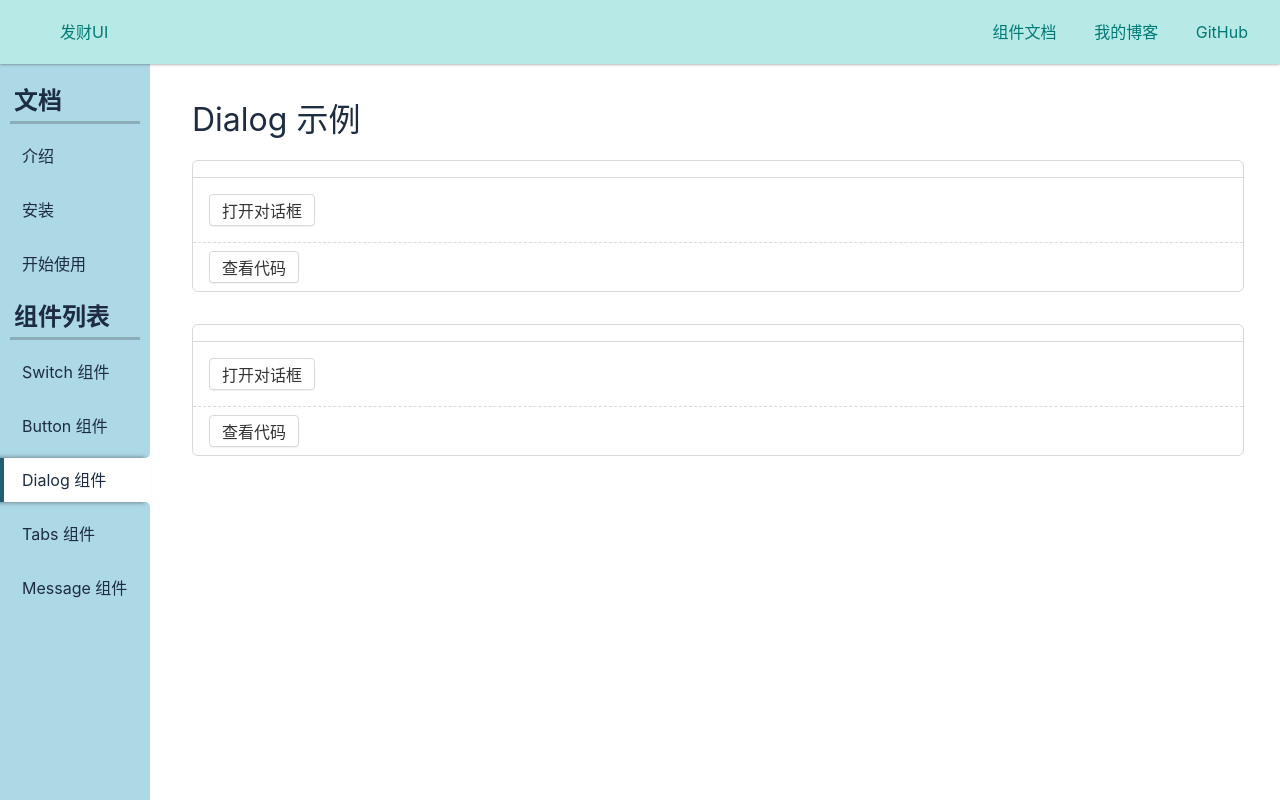
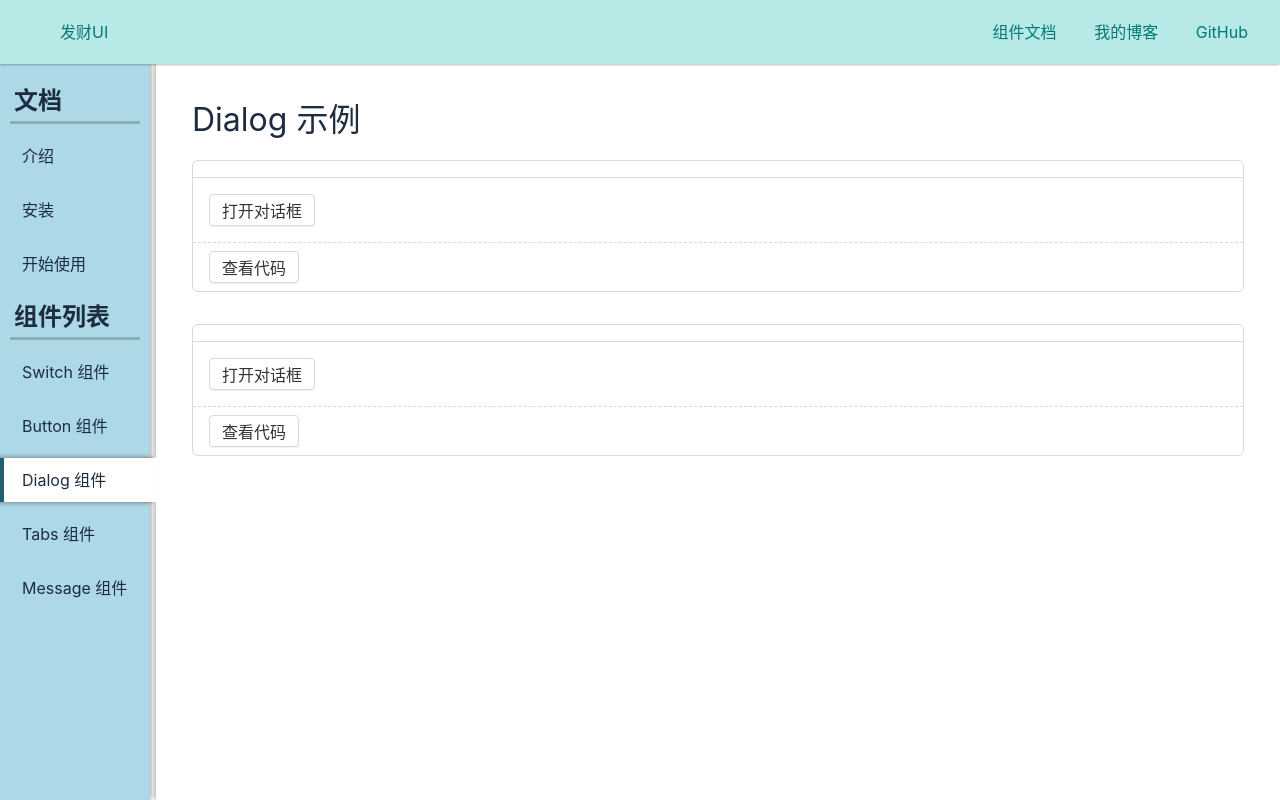
Before and after one commit to baIder/rich-ui, a Vue app: page /#/doc/dialog in a window 1280 px wide. Built offline with nearby package versions, Linux system fonts and the light colour scheme.

Commit message:
Doc页面增加部分阴影

```diff
--- a/src/views/Doc.vue
+++ b/src/views/Doc.vue
@@ -95,6 +95,7 @@ $asideIndex: 10;
     padding: 36px;
     background: white;
     overflow: auto;
+    box-shadow: 0 0 5px fade_out(black, 0.5);
   }
 }
 
@@ -127,6 +128,7 @@ aside {
   transition: all 250ms;
 
   -webkit-tap-highlight-color: transparent;
+  box-shadow: 0 0 5px fade_out(black, 0.5);
 
   @media (max-width: 500px) {
     box-shadow: 0 0 5px fade_out(black, 0.5);
@@ -185,7 +187,7 @@ aside {
       position: absolute;
       height: 44px;
       background-color: white;
-      width: 100%;
+      width: 105%;
       top: 26px;
       z-index: -1;
       border-left: 4px solid darken(lightblue, 50%);
```
